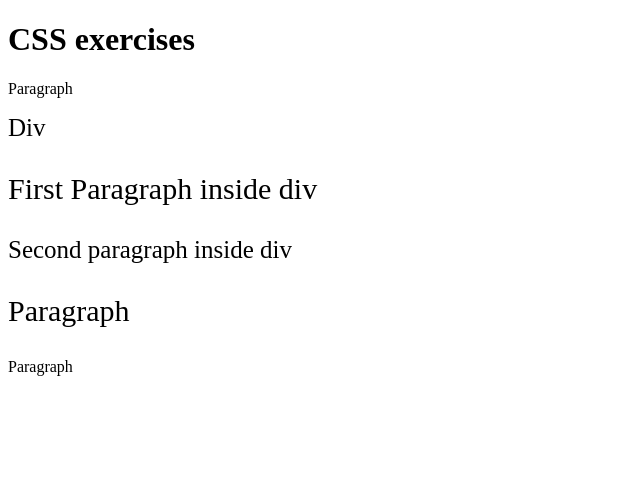
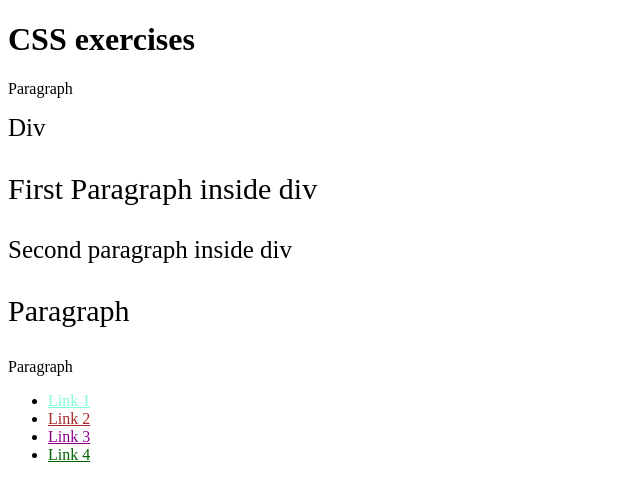
Before and after one commit to MaxBar/css-exercise, a plain HTML site: page index.html in a window 1280 px wide. Shown: the whole page, without its empty margins (0-640 px from the left). Drawn offline with Linux system fonts and the light colour scheme.

Commit message:
Sista commiten

```diff
--- a/index.css
+++ b/index.css
@@ -4,3 +4,15 @@
 .firstP {
     font-size: 30px;
 }
+a[href*="sweclockers"] {
+    color: aquamarine;
+}
+a[href*="sydsvenskan"] {
+    color: brown;
+}
+a[href*="webhallen"] {
+    color: darkmagenta;
+}
+a[href*="second"] {
+    color: darkgreen;
+}
--- a/index.html
+++ b/index.html
@@ -14,5 +14,12 @@
     </div>
     <p class="firstP">Paragraph</p>
     <p>Paragraph</p>
+
+    <ul>
+        <li><a href="http://www.sweclockers.com">Link 1</a></li>
+        <li><a href="http://www.sydsvenskan.se">Link 2</a></li>
+        <li><a href="http://www.webhallen.com">Link 3</a></li>
+        <li><a href="second.html">Link 4</a></li>
+    </ul>
 </body>
 </html>
```
Also changed, not shown: second.html (added, +10 -0 lines).
